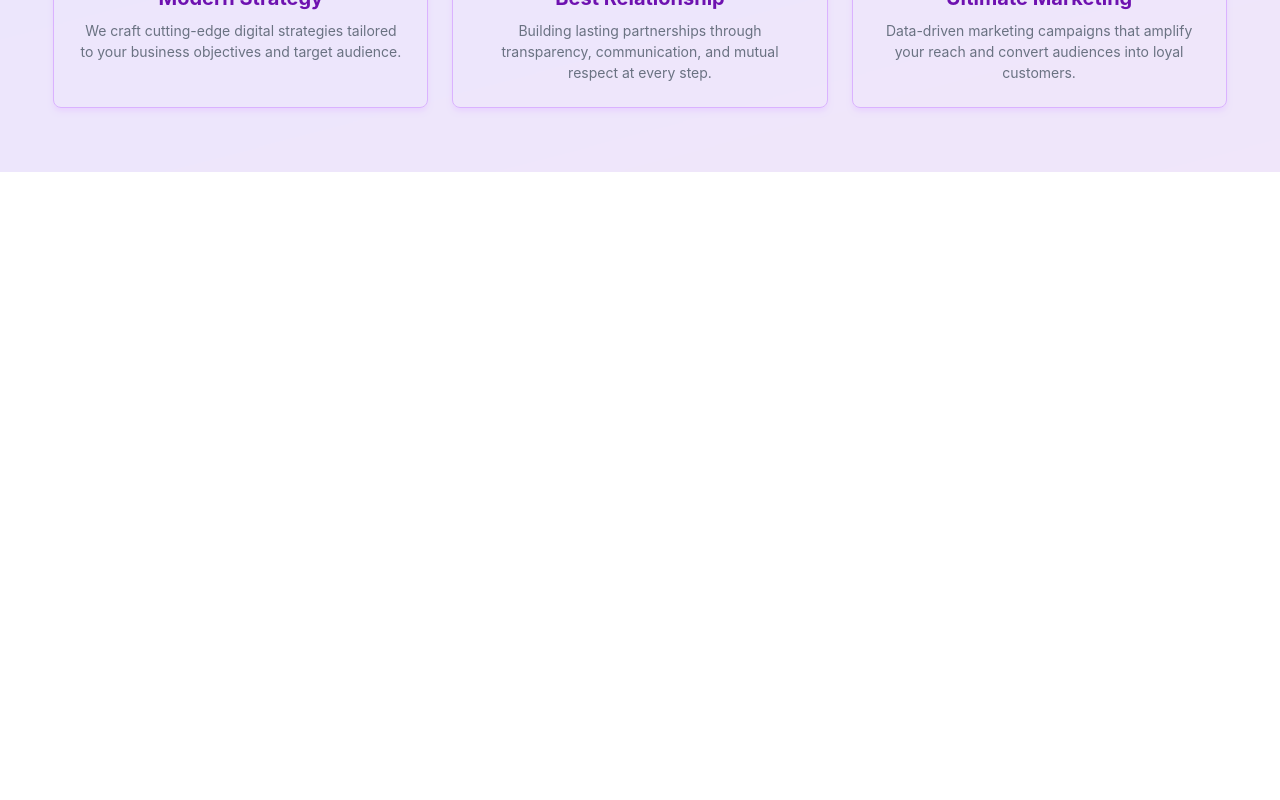
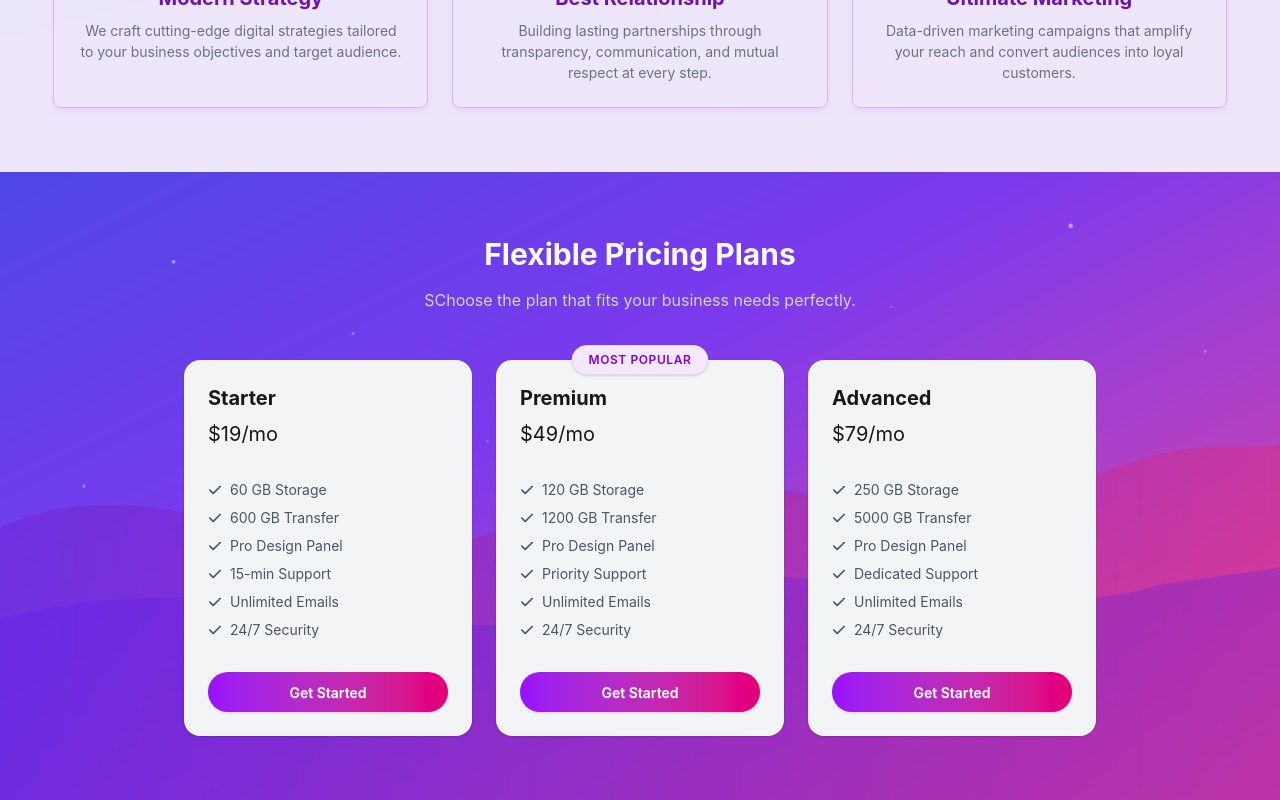
Before and after one commit to sayedrkhalid-dev/softy-pinko, a React (Vite) app: page / in a window 1280 px wide. Shown: the part 2208-3008 px from the top of the page. Before the commit the page ends 2380 px from the top, so only its background shows below. Built offline with nearby package versions, Linux system fonts and the light colour scheme.

Commit message:
feat: add pricing section

```diff
--- /dev/null
+++ b/public/data/pricing.js
@@ -0,0 +1,70 @@
+export const pricing = [
+  {
+    id: "starter",
+    name: "Starter",
+    price: 19,
+    currency: "$",
+    billingCycle: "mo",
+    isPopular: false,
+
+    features: [
+      "60 GB Storage",
+      "600 GB Transfer",
+      "Pro Design Panel",
+      "15-min Support",
+      "Unlimited Emails",
+      "24/7 Security",
+    ],
+
+    cta: {
+      label: "Choose Plan",
+      action: "/checkout/starter",
+    },
+  },
+
+  {
+    id: "premium",
+    name: "Premium",
+    price: 49,
+    currency: "$",
+    billingCycle: "mo",
+    isPopular: true, // ⭐ MOST POPULAR
+
+    features: [
+      "120 GB Storage",
+      "1200 GB Transfer",
+      "Pro Design Panel",
+      "Priority Support",
+      "Unlimited Emails",
+      "24/7 Security",
+    ],
+
+    cta: {
+      label: "Choose Plan",
+      action: "/checkout/premium",
+    },
+  },
+
+  {
+    id: "advanced",
+    name: "Advanced",
+    price: 79,
+    currency: "$",
+    billingCycle: "mo",
+    isPopular: false,
+
+    features: [
+      "250 GB Storage",
+      "5000 GB Transfer",
+      "Pro Design Panel",
+      "Dedicated Support",
+      "Unlimited Emails",
+      "24/7 Security",
+    ],
+
+    cta: {
+      label: "Choose Plan",
+      action: "/checkout/advanced",
+    },
+  },
+];
--- a/src/App.jsx
+++ b/src/App.jsx
@@ -2,11 +2,13 @@ import { links } from "../public/data/links";
 import { banner_stats, about_stats, highlights } from "../public/data/stats";
 import { services } from "../public/data/services";
 import { workflow } from "../public/data/workflow";
+import { pricing } from "../public/data/pricing";
 import Banner from "./components/Banner/Banner";
 import Navbar from "./components/Navbar/Navbar";
 import Services from "./components/Services/Services";
 import Workflow from "./components/Wrokflow/Workflow";
 import About from "./components/About/About";
+import Pricing from "./components/Pricing/Pricing";
 
 const App = () => {
   return (
@@ -16,6 +18,7 @@ const App = () => {
       <About stats={about_stats} highlights={highlights} />
       <Workflow workflow={workflow} />
       <Services services={services} />
+      <Pricing pricing={pricing} />
     </>
   );
 };
--- /dev/null
+++ b/src/components/Pricing/Pricing.jsx
@@ -0,0 +1,71 @@
+import bg from "../../assets/bg-hero.png";
+import { FaCheck as Check } from "react-icons/fa6";
+
+const Pricing = ({ pricing }) => {
+  return (
+    <section
+      style={{ backgroundImage: `url(${bg})` }}
+      className="bg-no-repeat bg-center bg-cover"
+    >
+      <div className="w-full max-w-11/12 mx-auto py-16">
+        <h1 className="text-gray-50 text-2xl md:text-3xl font-bold text-center md:px-30">
+          Flexible Pricing Plans
+        </h1>
+        <p className="text-gray-300 text-center md:px-30 py-4">
+          SChoose the plan that fits your business needs perfectly.
+        </p>
+
+        <div className="flex items-center justify-center mt-8">
+          <ul className="flex gap-6 items-center justify-center flex-wrap">
+            {pricing.map((price) => (
+              <li
+                key={price.id}
+                className="card flex-none w-full sm:w-64 md:w-72 bg-gray-100 shadow-sm relative rounded-2xl transition-all duration-300 hover:-translate-y-0.5 hover:shadow-md"
+              >
+                {/* Card body */}
+                <div className="card-body">
+                  {/* Card badge */}
+                  {price.isPopular && (
+                    <span
+                      className="absolute top-0 left-[50%] translate-x-[-50%] translate-y-[-50%]
+                    w-fit mx-auto lg:mx-0 px-4 py-1.5 rounded-full bg-purple-100 text-purple-700 text-xs font-semibold uppercase tracking-wider border border-purple-200 shadow-sm"
+                    >
+                      Most Popular
+                    </span>
+                  )}
+
+                  {/* Name, price and billing-cycle */}
+                  <div className="flex flex-col gap-2">
+                    <h2 className="text-xl font-bold">{price.name}</h2>
+                    <span className="text-xl">
+                      ${price.price}/{price.billingCycle}
+                    </span>
+                  </div>
+
+                  <ul className="mt-6 flex flex-col gap-2 text-xs">
+                    {price.features.map((feature, index) => (
+                      <li
+                        key={index}
+                        className="flex items-center gap-2 text-sm text-gray-600"
+                      >
+                        <Check />
+                        <span>{feature}</span>
+                      </li>
+                    ))}
+                  </ul>
+                  <div className="w-full mt-6 mx-auto">
+                    <button className="w-full btn border-0 bg-linear-to-r from-purple-600 to-pink-600 text-white rounded-full py-2 shadow transition-all  duration-300 hover:-translate-y-0.5 hover:shadow-md">
+                      Get Started
+                    </button>
+                  </div>
+                </div>
+              </li>
+            ))}
+          </ul>
+        </div>
+      </div>
+    </section>
+  );
+};
+
+export default Pricing;
```
